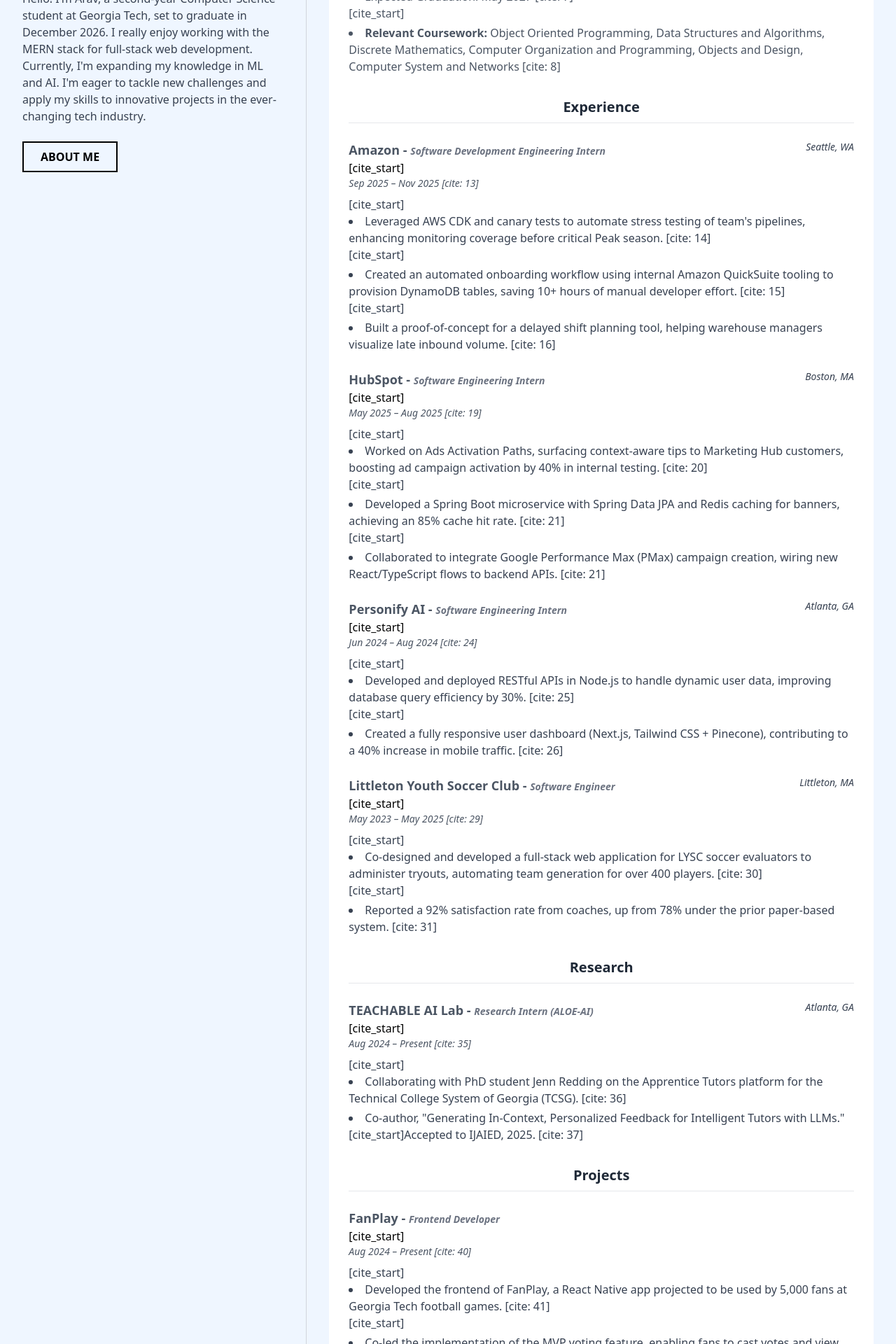
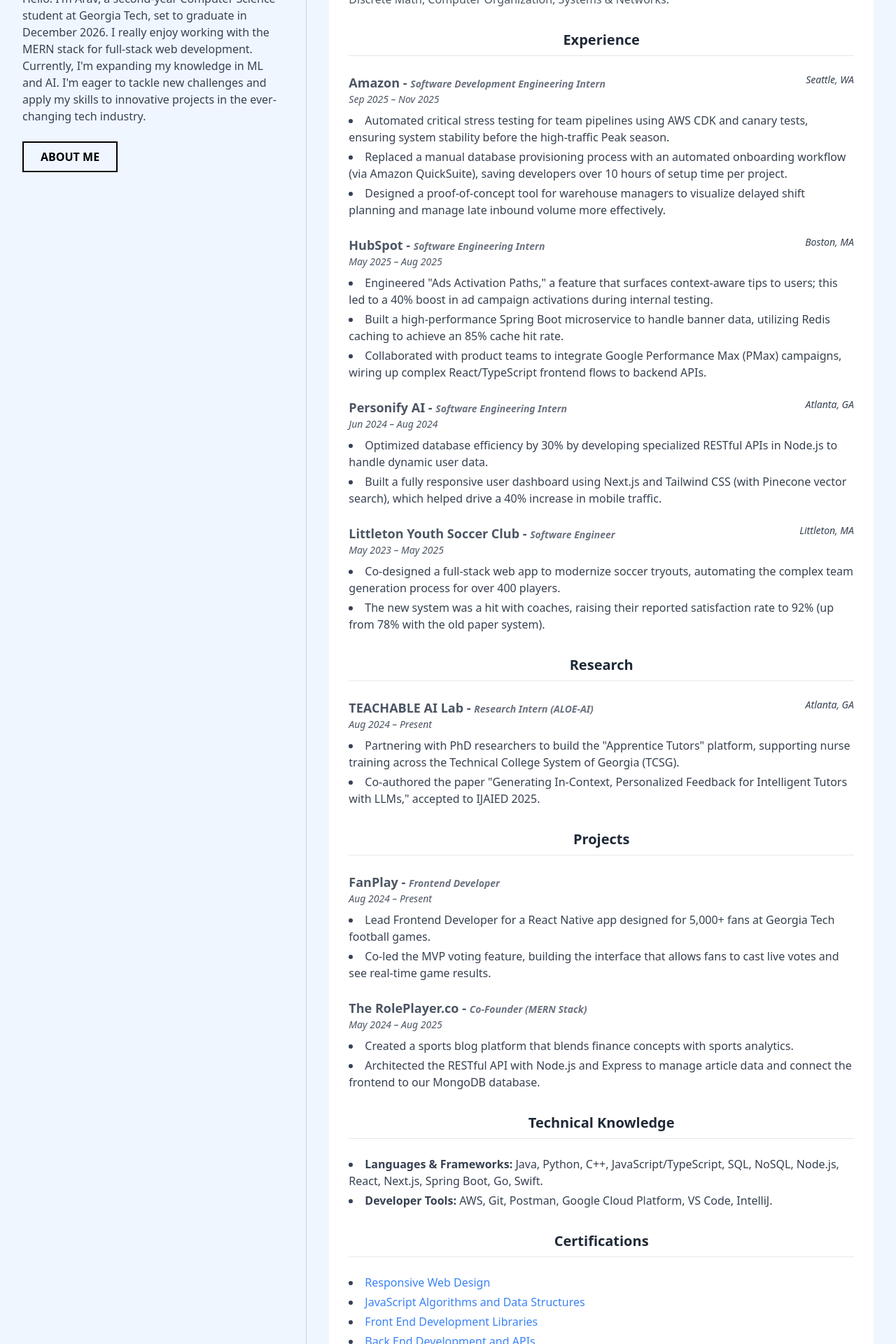
Before and after one commit to AravArora05/personal-website, a Next.js app: page /resume in a window 1280 px wide. Shown: the part 520-2440 px from the top of the page at 70% size. Built offline with nearby package versions, Linux system fonts and the light colour scheme.

Commit message:
Update ResumeInfo.jsx

```diff
--- a/src/app/components/ResumeInfo.jsx
+++ b/src/app/components/ResumeInfo.jsx
@@ -1,3 +1,5 @@
+import React from 'react';
+
 const ResumeInfo = () => {
     return (
         <div className="container mx-auto">
@@ -31,9 +33,9 @@
                     </div>
                     <ul className="list-disc list-inside text-base text-gray-600 space-y-1">
                         <li>B.S. in Computer Science (Threads in Intelligence + Sys/Arch)</li>
-                        [cite_start]<li className="italic">GPA: 4.0 [cite: 6]</li>
-                        [cite_start]<li>Expected Graduation: May 2027 [cite: 7]</li>
-                        [cite_start]<li><span className="font-semibold">Relevant Coursework:</span> Object Oriented Programming, Data Structures and Algorithms, Discrete Mathematics, Computer Organization and Programming, Objects and Design, Computer System and Networks [cite: 8]</li>
+                        <li className="italic">GPA: 4.0</li>
+                        <li>Expected Graduation: May 2027</li>
+                        <li><span className="font-semibold">Relevant Coursework:</span> Object Oriented Programming, Data Structures & Algorithms, Discrete Math, Computer Organization, Systems & Networks.</li>
                     </ul>
                 </div>
             </div>
@@ -48,11 +50,11 @@
                         <h3 className="text-lg font-semibold text-gray-600">Amazon - <span className="text-sm text-gray-500 italic">Software Development Engineering Intern</span></h3>
                         <p className="text-sm text-gray-700 italic">Seattle, WA</p>
                     </div>
-                    [cite_start]<p className="text-sm text-gray-600 italic">Sep 2025 – Nov 2025 [cite: 13]</p>
+                    <p className="text-sm text-gray-600 italic">Sep 2025 – Nov 2025</p>
                     <ul className="list-disc list-inside text-base text-gray-700 mt-2 space-y-1">
-                        [cite_start]<li>Leveraged AWS CDK and canary tests to automate stress testing of team's pipelines, enhancing monitoring coverage before critical Peak season. [cite: 14]</li>
-                        [cite_start]<li>Created an automated onboarding workflow using internal Amazon QuickSuite tooling to provision DynamoDB tables, saving 10+ hours of manual developer effort. [cite: 15]</li>
-                        [cite_start]<li>Built a proof-of-concept for a delayed shift planning tool, helping warehouse managers visualize late inbound volume. [cite: 16]</li>
+                        <li>Automated critical stress testing for team pipelines using AWS CDK and canary tests, ensuring system stability before the high-traffic Peak season.</li>
+                        <li>Replaced a manual database provisioning process with an automated onboarding workflow (via Amazon QuickSuite), saving developers over 10 hours of setup time per project.</li>
+                        <li>Designed a proof-of-concept tool for warehouse managers to visualize delayed shift planning and manage late inbound volume more effectively.</li>
                     </ul>
                 </div>
 
@@ -62,11 +64,11 @@
                         <h3 className="text-lg font-semibold text-gray-600">HubSpot - <span className="text-sm text-gray-500 italic">Software Engineering Intern</span></h3>
                         <p className="text-sm text-gray-700 italic">Boston, MA</p>
                     </div>
-                    [cite_start]<p className="text-sm text-gray-600 italic">May 2025 – Aug 2025 [cite: 19]</p>
+                    <p className="text-sm text-gray-600 italic">May 2025 – Aug 2025</p>
                     <ul className="list-disc list-inside text-base text-gray-700 mt-2 space-y-1">
-                        [cite_start]<li>Worked on Ads Activation Paths, surfacing context-aware tips to Marketing Hub customers, boosting ad campaign activation by 40% in internal testing. [cite: 20]</li>
-                        [cite_start]<li>Developed a Spring Boot microservice with Spring Data JPA and Redis caching for banners, achieving an 85% cache hit rate. [cite: 21]</li>
-                        [cite_start]<li>Collaborated to integrate Google Performance Max (PMax) campaign creation, wiring new React/TypeScript flows to backend APIs. [cite: 21]</li>
+                        <li>Engineered "Ads Activation Paths," a feature that surfaces context-aware tips to users; this led to a 40% boost in ad campaign activations during internal testing.</li>
+                        <li>Built a high-performance Spring Boot microservice to handle banner data, utilizing Redis caching to achieve an 85% cache hit rate.</li>
+                        <li>Collaborated with product teams to integrate Google Performance Max (PMax) campaigns, wiring up complex React/TypeScript frontend flows to backend APIs.</li>
                     </ul>
                 </div>
 
@@ -76,23 +78,23 @@
                         <h3 className="text-lg font-semibold text-gray-600">Personify AI - <span className="text-sm text-gray-500 italic">Software Engineering Intern</span></h3>
                         <p className="text-sm text-gray-700 italic">Atlanta, GA</p>
                     </div>
-                    [cite_start]<p className="text-sm text-gray-600 italic">Jun 2024 – Aug 2024 [cite: 24]</p>
+                    <p className="text-sm text-gray-600 italic">Jun 2024 – Aug 2024</p>
                     <ul className="list-disc list-inside text-base text-gray-700 mt-2 space-y-1">
-                        [cite_start]<li>Developed and deployed RESTful APIs in Node.js to handle dynamic user data, improving database query efficiency by 30%. [cite: 25]</li>
-                        [cite_start]<li>Created a fully responsive user dashboard (Next.js, Tailwind CSS + Pinecone), contributing to a 40% increase in mobile traffic. [cite: 26]</li>
+                        <li>Optimized database efficiency by 30% by developing specialized RESTful APIs in Node.js to handle dynamic user data.</li>
+                        <li>Built a fully responsive user dashboard using Next.js and Tailwind CSS (with Pinecone vector search), which helped drive a 40% increase in mobile traffic.</li>
                     </ul>
                 </div>
 
-                {/* Littleton Youth Soccer - Moved to Experience per resume */}
+                {/* Littleton Youth Soccer */}
                 <div className="mb-6">
                     <div className="flex flex-wrap justify-between">
                         <h3 className="text-lg font-semibold text-gray-600">Littleton Youth Soccer Club - <span className="text-sm text-gray-500 italic">Software Engineer</span></h3>
                         <p className="text-sm text-gray-700 italic">Littleton, MA</p>
                     </div>
-                    [cite_start]<p className="text-sm text-gray-600 italic">May 2023 – May 2025 [cite: 29]</p>
+                    <p className="text-sm text-gray-600 italic">May 2023 – May 2025</p>
                     <ul className="list-disc list-inside text-base text-gray-700 mt-2 space-y-1">
-                        [cite_start]<li>Co-designed and developed a full-stack web application for LYSC soccer evaluators to administer tryouts, automating team generation for over 400 players. [cite: 30]</li>
-                        [cite_start]<li>Reported a 92% satisfaction rate from coaches, up from 78% under the prior paper-based system. [cite: 31]</li>
+                        <li>Co-designed a full-stack web app to modernize soccer tryouts, automating the complex team generation process for over 400 players.</li>
+                        <li>The new system was a hit with coaches, raising their reported satisfaction rate to 92% (up from 78% with the old paper system).</li>
                     </ul>
                 </div>
             </div>
@@ -105,10 +107,10 @@
                         <h3 className="text-lg font-semibold text-gray-600">TEACHABLE AI Lab - <span className="text-sm text-gray-500 italic">Research Intern (ALOE-AI)</span></h3>
                         <p className="text-sm text-gray-700 italic">Atlanta, GA</p>
                     </div>
-                    [cite_start]<p className="text-sm text-gray-600 italic">Aug 2024 – Present [cite: 35]</p>
+                    <p className="text-sm text-gray-600 italic">Aug 2024 – Present</p>
                     <ul className="list-disc list-inside text-base text-gray-700 mt-2 space-y-1">
-                        [cite_start]<li>Collaborating with PhD student Jenn Redding on the Apprentice Tutors platform for the Technical College System of Georgia (TCSG). [cite: 36]</li>
-                        <li>Co-author, "Generating In-Context, Personalized Feedback for Intelligent Tutors with LLMs." [cite_start]Accepted to IJAIED, 2025. [cite: 37]</li>
+                        <li>Partnering with PhD researchers to build the "Apprentice Tutors" platform, supporting nurse training across the Technical College System of Georgia (TCSG).</li>
+                        <li>Co-authored the paper "Generating In-Context, Personalized Feedback for Intelligent Tutors with LLMs," accepted to IJAIED 2025.</li>
                     </ul>
                 </div>
             </div>
@@ -122,10 +124,10 @@
                     <div className="flex flex-wrap justify-between">
                         <h3 className="text-lg font-semibold text-gray-600">FanPlay - <span className="text-sm text-gray-500 italic">Frontend Developer</span></h3>
                     </div>
-                    [cite_start]<p className="text-sm text-gray-600 italic">Aug 2024 – Present [cite: 40]</p>
+                    <p className="text-sm text-gray-600 italic">Aug 2024 – Present</p>
                     <ul className="list-disc list-inside text-base text-gray-700 mt-2 space-y-1">
-                        [cite_start]<li>Developed the frontend of FanPlay, a React Native app projected to be used by 5,000 fans at Georgia Tech football games. [cite: 41]</li>
-                        [cite_start]<li>Co-led the implementation of the MVP voting feature, enabling fans to cast votes and view real-time results. [cite: 42]</li>
+                        <li>Lead Frontend Developer for a React Native app designed for 5,000+ fans at Georgia Tech football games.</li>
+                        <li>Co-led the MVP voting feature, building the interface that allows fans to cast live votes and see real-time game results.</li>
                     </ul>
                 </div>
 
@@ -134,31 +136,31 @@
                     <div className="flex flex-wrap justify-between">
                         <h3 className="text-lg font-semibold text-gray-600">The RolePlayer.co - <span className="text-sm text-gray-500 italic">Co-Founder (MERN Stack)</span></h3>
                     </div>
-                    [cite_start]<p className="text-sm text-gray-600 italic">May 2024 – Aug 2025 [cite: 43]</p>
+                    <p className="text-sm text-gray-600 italic">May 2024 – Aug 2025</p>
                     <ul className="list-disc list-inside text-base text-gray-700 mt-2 space-y-1">
-                        [cite_start]<li>Built a sports blog aimed at bridging the realms of finance and sports analytics. [cite: 44]</li>
-                        [cite_start]<li>Developed RESTful API endpoints using Node.js/Express to facilitate communication between the frontend and the MongoDB article database. [cite: 45]</li>
+                        <li>Created a sports blog platform that blends finance concepts with sports analytics.</li>
+                        <li>Architected the RESTful API with Node.js and Express to manage article data and connect the frontend to our MongoDB database.</li>
                     </ul>
                 </div>
             </div>
 
-            {/* TECHNICAL SKILLS - Added from Resume */}
+            {/* TECHNICAL SKILLS */}
             <div id="skills" className="mb-8">
                 <h2 className="text-xl font-bold text-gray-800 border-b pb-2 mb-6 text-center block">Technical Knowledge</h2>
                 <ul className="list-disc list-inside text-base text-gray-700 space-y-1">
-                    [cite_start]<li><span className="font-semibold">Languages/Frameworks:</span> Java, Python, SQL, C++, C, JavaScript, TypeScript, NoSQL, Node.js, Angular, React, Next.js, Vite, Redux, Express, JUnit, Go, Swift, Spring [cite: 47]</li>
-                    [cite_start]<li><span className="font-semibold">Developer Tools:</span> Git, AWS, Postman, Google Cloud Platform, Google Apps Script, VS Code, Eclipse, IntelliJ [cite: 48]</li>
+                    <li><span className="font-semibold">Languages & Frameworks:</span> Java, Python, C++, JavaScript/TypeScript, SQL, NoSQL, Node.js, React, Next.js, Spring Boot, Go, Swift.</li>
+                    <li><span className="font-semibold">Developer Tools:</span> AWS, Git, Postman, Google Cloud Platform, VS Code, IntelliJ.</li>
                 </ul>
             </div>
 
-            {/* CERTIFICATIONS - Kept from old site */}
+            {/* CERTIFICATIONS */}
             <div id="certifications" className="mb-8">
                 <h2 className="text-xl font-bold text-gray-800 border-b pb-2 mb-6 text-center block">Certifications</h2>
                 <ul className="list-disc list-inside text-base text-gray-700 space-y-1">
-                    <li><a target="_blank" href="https://www.freecodecamp.org/certification/fcc1ec8fbae-322c-4baf-8dcd-bc4af792daa6/responsive-web-design" className="text-blue-500 hover:underline">Responsive Web Design Certification</a></li>
-                    <li><a target="_blank" href="https://www.freecodecamp.org/certification/fcc1ec8fbae-322c-4baf-8dcd-bc4af792daa6/javascript-algorithms-and-data-structures-v8" className="text-blue-500 hover:underline">JavaScript Algorithms and Data Structures Certification</a></li>
-                    <li><a target="_blank" href="https://www.freecodecamp.org/certification/fcc1ec8fbae-322c-4baf-8dcd-bc4af792daa6/front-end-development-libraries" className="text-blue-500 hover:underline">Front End Development Libraries Certification</a></li>
-                    <li><a target="_blank" href="https://www.freecodecamp.org/certification/fcc1ec8fbae-322c-4baf-8dcd-bc4af792daa6/back-end-development-and-apis" className="text-blue-500 hover:underline">Back End Development and APIs Certification</a></li>
+                    <li><a target="_blank" href="https://www.freecodecamp.org/certification/fcc1ec8fbae-322c-4baf-8dcd-bc4af792daa6/responsive-web-design" className="text-blue-500 hover:underline">Responsive Web Design</a></li>
+                    <li><a target="_blank" href="https://www.freecodecamp.org/certification/fcc1ec8fbae-322c-4baf-8dcd-bc4af792daa6/javascript-algorithms-and-data-structures-v8" className="text-blue-500 hover:underline">JavaScript Algorithms and Data Structures</a></li>
+                    <li><a target="_blank" href="https://www.freecodecamp.org/certification/fcc1ec8fbae-322c-4baf-8dcd-bc4af792daa6/front-end-development-libraries" className="text-blue-500 hover:underline">Front End Development Libraries</a></li>
+                    <li><a target="_blank" href="https://www.freecodecamp.org/certification/fcc1ec8fbae-322c-4baf-8dcd-bc4af792daa6/back-end-development-and-apis" className="text-blue-500 hover:underline">Back End Development and APIs</a></li>
                 </ul>
             </div>
 
@@ -171,8 +173,8 @@
                     </div>
                     <p className="text-sm text-gray-600 italic">August 2023 - Present</p>
                     <ul className="list-disc list-inside text-base text-gray-700 mt-2 space-y-1">
-                        [cite_start]<li>Videographed daily football practices from various angles for coaches' breakdown and social media purposes. [cite: 49]</li>
-                        <li>Aided in the set-up/breakdown of cameras across Bobby Dodd Stadium/Brock Practice Facility.</li>
+                        <li>Capture daily practice footage from multiple angles (Endzone, Sideline) for coaches' technical breakdown and social media content.</li>
+                        <li>Assist with the logistics and setup of camera equipment across Bobby Dodd Stadium and the practice facilities.</li>
                     </ul>
                 </div>
                 <div>
@@ -180,8 +182,8 @@
                         <h3 className="text-lg font-semibold text-gray-600">Other Activities</h3>
                     </div>
                     <ul className="list-disc list-inside text-base text-gray-700 mt-2 space-y-1">
-                         [cite_start]<li>GT Data Science Club [cite: 49]</li>
-                         [cite_start]<li>GOALS Soccer (Best Buddies Program) [cite: 49]</li>
+                         <li>GT Data Science Club</li>
+                         <li>GOALS Soccer (Best Buddies Program)</li>
                     </ul>
                 </div>
             </div>
```
